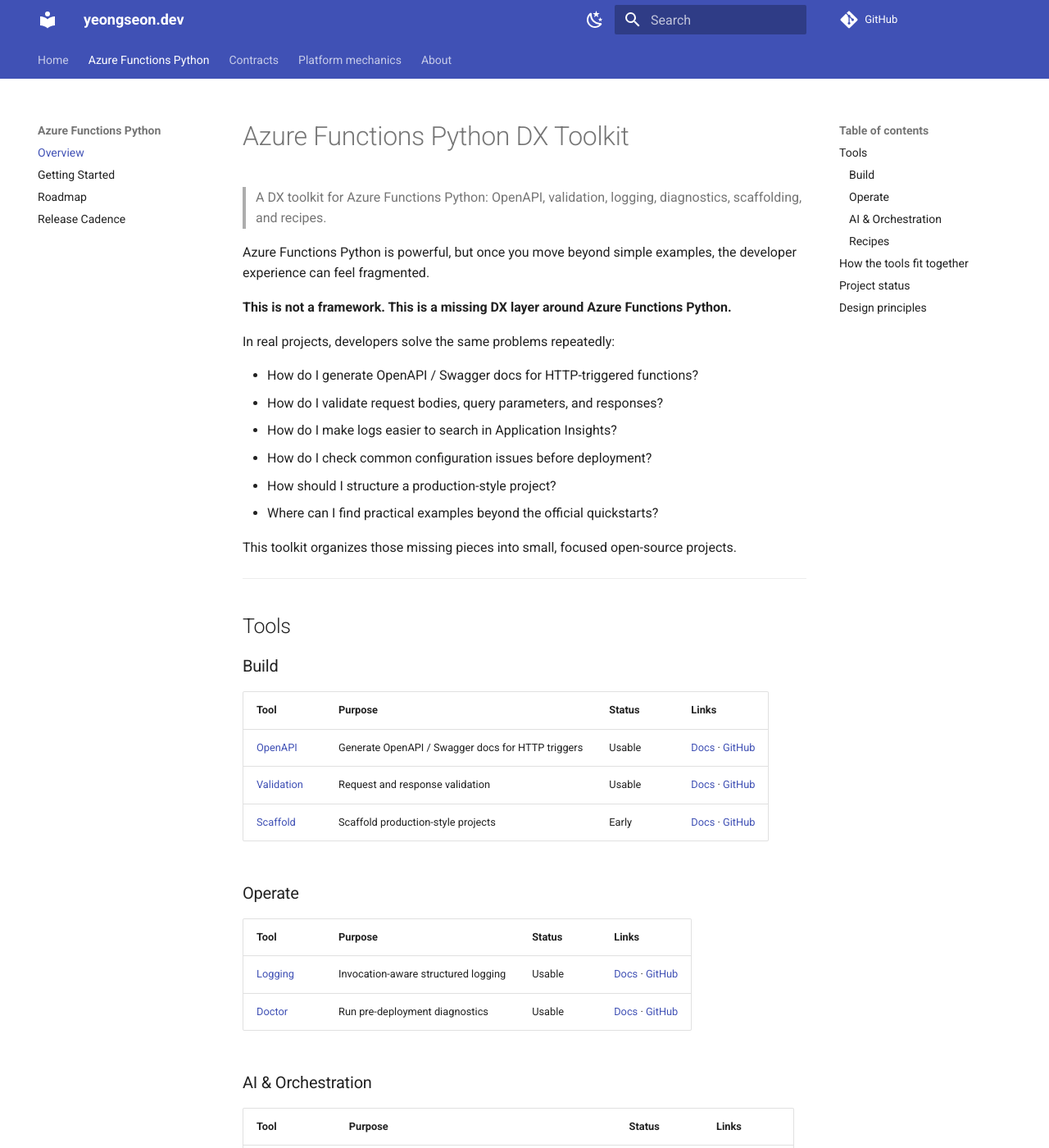
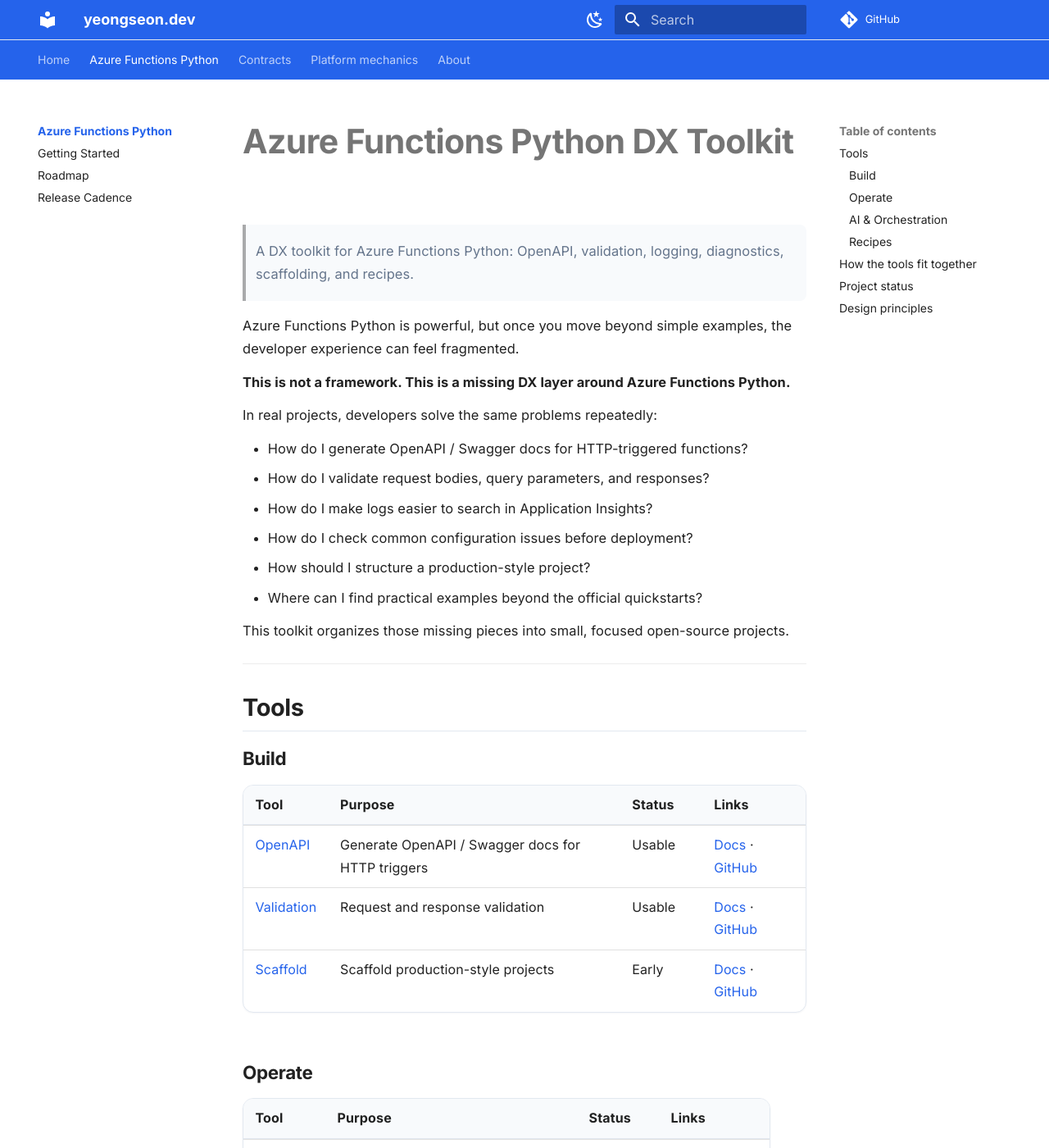
Before and after one commit to yeongseon/yeongseon.github.io, an MkDocs documentation site: the page built from docs/azure-functions-python/index.md, in a window 1280 px wide and 1400 px high. Shown: the whole window at 82% size. Built offline with MkDocs 1.6.1 and Material for MkDocs 9.7.7, drawn with Linux system fonts in a browser that asks for light colours; comment, search, counter and statistics services are not loaded.

Commit message:
docs(site): apply Modern Tech theme for readability (#18)
The site used the default Material theme with no custom styling, hurting
readability. Add a cohesive Modern Tech layer:

- Fonts: Inter (text) + JetBrains Mono (code) via theme.font
- Refined blue/cyan palette (light-first, deliberate dark scheme)
- New docs/stylesheets/extra.css: typography scale, comfortable line-height,
  constrained reading measure, polished code blocks, tables (heavy usage),
  grid cards, buttons, admonitions, gradient hero, nav/header polish
- Readability features: navigation.indexes/tracking, toc.follow,
  content.code.annotate, content.tabs.link

No content changes; overrides/main.html (SEO), mermaid, and cross-repo
links untouched. mkdocs build --strict passes.

```diff
--- /dev/null
+++ b/docs/stylesheets/extra.css
@@ -0,0 +1,277 @@
+/* ==========================================================================
+   yeongseon.dev — "Modern Tech" theme
+   Custom layer on top of Material for MkDocs.
+   Goals: readable typography, generous whitespace, refined blue/cyan accents,
+   polished code blocks / tables / cards. Works in light and dark schemes.
+   ========================================================================== */
+
+/* ---- Design tokens ------------------------------------------------------ */
+:root {
+  --mt-brand: #2563eb;         /* blue-600 */
+  --mt-brand-strong: #1d4ed8;  /* blue-700 */
+  --mt-accent: #06b6d4;        /* cyan-500 */
+  --mt-radius: 0.65rem;
+  --mt-radius-sm: 0.4rem;
+  --mt-measure: 46rem;         /* comfortable reading width */
+
+  /* Material typography tuning */
+  --md-text-font-weight-heading: 700;
+}
+
+/* Light scheme brand tuning */
+[data-md-color-scheme="default"] {
+  --md-primary-fg-color: var(--mt-brand);
+  --md-primary-fg-color--light: #3b82f6;
+  --md-primary-fg-color--dark: var(--mt-brand-strong);
+  --md-accent-fg-color: var(--mt-brand-strong);
+  --md-typeset-a-color: var(--mt-brand);
+  --mt-surface: #ffffff;
+  --mt-surface-2: #f8fafc;      /* slate-50 */
+  --mt-border: #e2e8f0;         /* slate-200 */
+  --mt-code-bg: #f6f8fa;
+  --mt-muted: #64748b;          /* slate-500 */
+}
+
+/* Dark scheme brand tuning — deliberate, not muddy */
+[data-md-color-scheme="slate"] {
+  --md-hue: 222;
+  --md-default-bg-color: #0b0f17;
+  --md-primary-fg-color: #0b0f17;
+  --md-accent-fg-color: var(--mt-accent);
+  --md-typeset-a-color: #60a5fa;   /* blue-400 */
+  --mt-surface: #0f1520;
+  --mt-surface-2: #131a26;
+  --mt-border: #263143;
+  --mt-code-bg: #0f1520;
+  --mt-muted: #94a3b8;             /* slate-400 */
+}
+
+/* ---- Base typography & rhythm ------------------------------------------ */
+.md-typeset {
+  font-size: 0.82rem;
+  line-height: 1.72;
+  letter-spacing: 0.1px;
+}
+
+.md-typeset p,
+.md-typeset ul,
+.md-typeset ol {
+  margin-block: 0.75em;
+}
+
+/* Constrain prose measure for readability, but let wide blocks breathe */
+.md-typeset > p,
+.md-typeset > ul,
+.md-typeset > ol,
+.md-typeset > blockquote {
+  max-width: var(--mt-measure);
+}
+
+.md-typeset h1,
+.md-typeset h2,
+.md-typeset h3,
+.md-typeset h4 {
+  font-weight: 700;
+  letter-spacing: -0.015em;
+  line-height: 1.25;
+}
+
+.md-typeset h1 {
+  font-size: 2.05rem;
+  margin-bottom: 0.6em;
+}
+
+.md-typeset h2 {
+  font-size: 1.45rem;
+  margin-top: 2.4em;
+  padding-bottom: 0.35em;
+  border-bottom: 1px solid var(--mt-border);
+}
+
+.md-typeset h3 {
+  font-size: 1.12rem;
+  margin-top: 1.9em;
+}
+
+/* First heading shouldn't get the huge top margin */
+.md-typeset h2:first-of-type,
+.md-typeset h1 + h2 {
+  margin-top: 1.2em;
+}
+
+/* ---- Links -------------------------------------------------------------- */
+.md-typeset a {
+  text-decoration: none;
+  font-weight: 500;
+  transition: color 120ms ease;
+}
+.md-typeset a:hover {
+  text-decoration: underline;
+  text-underline-offset: 0.18em;
+}
+
+/* ---- Inline code & code blocks ----------------------------------------- */
+.md-typeset code {
+  font-size: 0.82em;
+  padding: 0.15em 0.4em;
+  border-radius: var(--mt-radius-sm);
+  background: var(--mt-code-bg);
+  border: 1px solid var(--mt-border);
+}
+
+.md-typeset pre > code {
+  border: 0;
+  padding: 0;
+  background: transparent;
+}
+
+.md-typeset pre {
+  border-radius: var(--mt-radius);
+}
+
+.md-typeset .highlight > pre,
+.md-typeset pre > code {
+  border-radius: var(--mt-radius);
+}
+
+.md-typeset .highlight {
+  border: 1px solid var(--mt-border);
+  border-radius: var(--mt-radius);
+  overflow: hidden;
+  box-shadow: 0 1px 2px rgba(15, 23, 42, 0.04);
+}
+
+.md-typeset .highlight pre {
+  margin: 0;
+}
+
+/* ---- Tables (heavily used on this site) -------------------------------- */
+.md-typeset table:not([class]) {
+  border: 1px solid var(--mt-border);
+  border-radius: var(--mt-radius);
+  overflow: hidden;
+  box-shadow: 0 1px 2px rgba(15, 23, 42, 0.04);
+  font-size: 0.8rem;
+}
+
+.md-typeset table:not([class]) th {
+  background: var(--mt-surface-2);
+  font-weight: 700;
+  letter-spacing: 0.01em;
+  border-bottom: 1px solid var(--mt-border);
+}
+
+.md-typeset table:not([class]) td,
+.md-typeset table:not([class]) th {
+  padding: 0.62em 0.9em;
+}
+
+.md-typeset table:not([class]) tr {
+  transition: background-color 120ms ease;
+  border-bottom: 1px solid var(--mt-border);
+}
+
+.md-typeset table:not([class]) tbody tr:hover {
+  background: var(--mt-surface-2);
+}
+
+/* ---- Grid cards (homepage highlights) ---------------------------------- */
+.md-typeset .grid.cards > ul > li,
+.md-typeset .grid > .card {
+  border: 1px solid var(--mt-border);
+  border-radius: var(--mt-radius);
+  padding: 1.1rem 1.2rem;
+  background: var(--mt-surface);
+  transition: border-color 140ms ease, box-shadow 140ms ease, transform 140ms ease;
+}
+
+.md-typeset .grid.cards > ul > li:hover {
+  border-color: var(--mt-brand);
+  box-shadow: 0 6px 20px rgba(37, 99, 235, 0.12);
+  transform: translateY(-2px);
+}
+
+.md-typeset .grid.cards > ul > li > hr {
+  margin: 0.7em 0;
+  border-color: var(--mt-border);
+}
+
+.md-typeset .grid.cards > ul > li > :first-child {
+  font-size: 1.02rem;
+}
+
+/* ---- Buttons ------------------------------------------------------------ */
+.md-typeset .md-button {
+  border-radius: var(--mt-radius-sm);
+  font-weight: 600;
+  padding: 0.5em 1.1em;
+  border-width: 1px;
+  transition: transform 120ms ease, box-shadow 120ms ease, background-color 120ms ease;
+}
+
+.md-typeset .md-button--primary {
+  box-shadow: 0 4px 14px rgba(37, 99, 235, 0.25);
+}
+
+.md-typeset .md-button:hover {
+  transform: translateY(-1px);
+}
+
+/* ---- Admonitions & blockquotes ----------------------------------------- */
+.md-typeset .admonition,
+.md-typeset details {
+  border-radius: var(--mt-radius);
+  border-left-width: 0.24rem;
+  box-shadow: 0 1px 2px rgba(15, 23, 42, 0.05);
+  font-size: 0.78rem;
+}
+
+.md-typeset blockquote {
+  border-left: 0.24rem solid var(--mt-brand);
+  color: var(--mt-muted);
+  background: var(--mt-surface-2);
+  border-radius: 0 var(--mt-radius-sm) var(--mt-radius-sm) 0;
+  padding: 0.35em 1em;
+}
+
+/* ---- Header / navigation polish ---------------------------------------- */
+.md-header {
+  box-shadow: 0 1px 0 var(--mt-border);
+}
+
+.md-tabs {
+  border-bottom: 1px solid transparent;
+}
+
+.md-nav__link--active,
+.md-typeset .md-nav__link--active {
+  font-weight: 600;
+}
+
+/* Active/hover nav clarity */
+.md-nav__item .md-nav__link:hover {
+  color: var(--md-accent-fg-color);
+}
+
+/* ---- Hero (homepage first heading) ------------------------------------- */
+.md-typeset h1#yeongseondev {
+  font-size: 2.6rem;
+  letter-spacing: -0.03em;
+  background: linear-gradient(90deg, var(--mt-brand), var(--mt-accent));
+  -webkit-background-clip: text;
+  background-clip: text;
+  -webkit-text-fill-color: transparent;
+  margin-bottom: 0.3em;
+}
+
+/* ---- Footer ------------------------------------------------------------- */
+.md-footer-meta {
+  background: var(--mt-surface-2);
+}
+
+/* ---- Responsive tightening --------------------------------------------- */
+@media screen and (max-width: 44.9375em) {
+  .md-typeset h1#yeongseondev { font-size: 2rem; }
+  .md-typeset h1 { font-size: 1.7rem; }
+  .md-typeset h2 { font-size: 1.28rem; }
+}
--- a/mkdocs.yml
+++ b/mkdocs.yml
@@ -8,27 +8,35 @@
 theme:
   name: material
   custom_dir: overrides
+  font:
+    text: Inter
+    code: JetBrains Mono
   palette:
     - media: "(prefers-color-scheme: light)"
       scheme: default
       primary: indigo
-      accent: indigo
+      accent: blue
       toggle:
         icon: material/weather-night
         name: Switch to dark mode
     - media: "(prefers-color-scheme: dark)"
       scheme: slate
-      primary: indigo
-      accent: indigo
+      primary: black
+      accent: cyan
       toggle:
         icon: material/weather-sunny
         name: Switch to light mode
   features:
     - navigation.tabs
     - navigation.sections
+    - navigation.indexes
     - navigation.top
+    - navigation.tracking
     - navigation.footer
+    - toc.follow
     - content.code.copy
+    - content.code.annotate
+    - content.tabs.link
     - search.suggest
     - search.highlight
 
@@ -77,6 +85,9 @@
 
 copyright: © 2026 Yeongseon Choe – MIT Licensed
 
+extra_css:
+  - stylesheets/extra.css
+
 extra_javascript:
   - https://unpkg.com/mermaid@11.14.0/dist/mermaid.min.js
   - javascripts/mermaid-init.js
```
